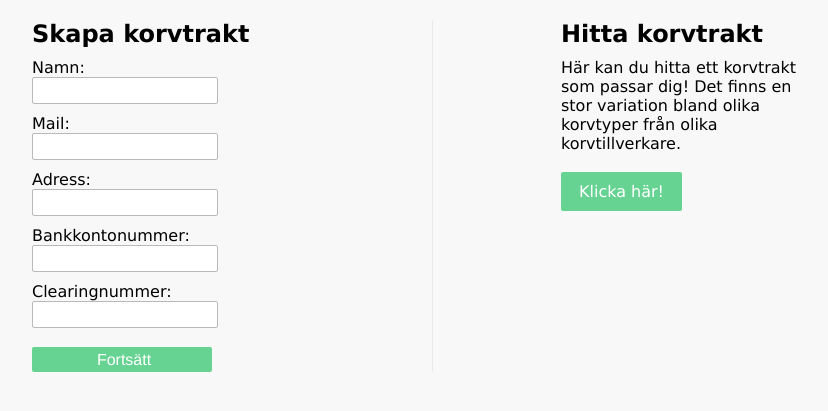
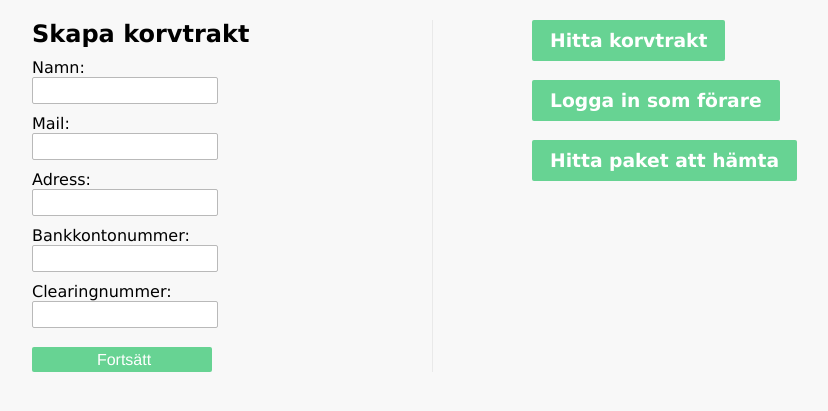
Before and after one commit to HerrLantz/based, a PHP site: page / in a window 1280 px wide. Shown: the part 81-492 px from the top of the page, without its empty margins (208-1036 px from the left). Run offline with PHP 8.4, Linux system fonts and the light colour scheme.

Commit message:
fixade knappar

```diff
--- a/index.php
+++ b/index.php
@@ -32,15 +32,20 @@
 					</div>
 				</form>
 			</div>
-			<div id="find_contract">
-				<h2>Hitta korvtrakt</h2>
-				<p>
-					Här kan du hitta ett korvtrakt som passar dig!
-					Det finns en stor variation bland olika korvtyper
-					från olika korvtillverkare.
-				</p>
-				<br>
-				<a href="find_contract.php">Klicka här!</a>
+			<div id="buttons">
+				<ul>
+					<li id="find_contract">
+						<a href="find_contract.php"><h3>Hitta korvtrakt</h3></a>
+					</li>
+					<br>
+					<li id="login_as_driver">
+						<a href="driver_login.php"><h3>Logga in som förare</h3></a>
+					</li>
+					<br>
+					<li id="find_contract_as_driver">
+						<a href="driver_findcontract.php"><h3>Hitta paket att hämta</h3></a>
+					</li>
+				</ul>
 			</div>
 		</div>
 	</body>
--- a/styles/style.css
+++ b/styles/style.css
@@ -100,19 +100,21 @@ input:focus {
 =         Find contract			 =
 ================================*/
 
-#find_contract {
-	display: inline;
-	float: left;
-	margin-left: 16%;
+#buttons {
+	float: right;
+	width: 300px;
+	position: inline;
 }
 
-#find_contract p {
-	display: block;
-	width: 250px;
-	padding: 10px 0px 0px 0px;
+ul {
+	list-style-type: none;
 }
 
-#find_contract a {
+/*================================
+=         Link buttons			 =
+================================*/
+
+a {
 	display: inline-block;
 	text-decoration: none;
 	background-color: #67d393;
@@ -121,11 +123,11 @@ input:focus {
 	border-radius: 2px;
 }
 
-#find_contract a:hover {
+a:hover {
 	background-color: #67e393;
 }
 
-#find_contract a:active {
+a:active {
 	background-color: #67c393;
 }
 
```
